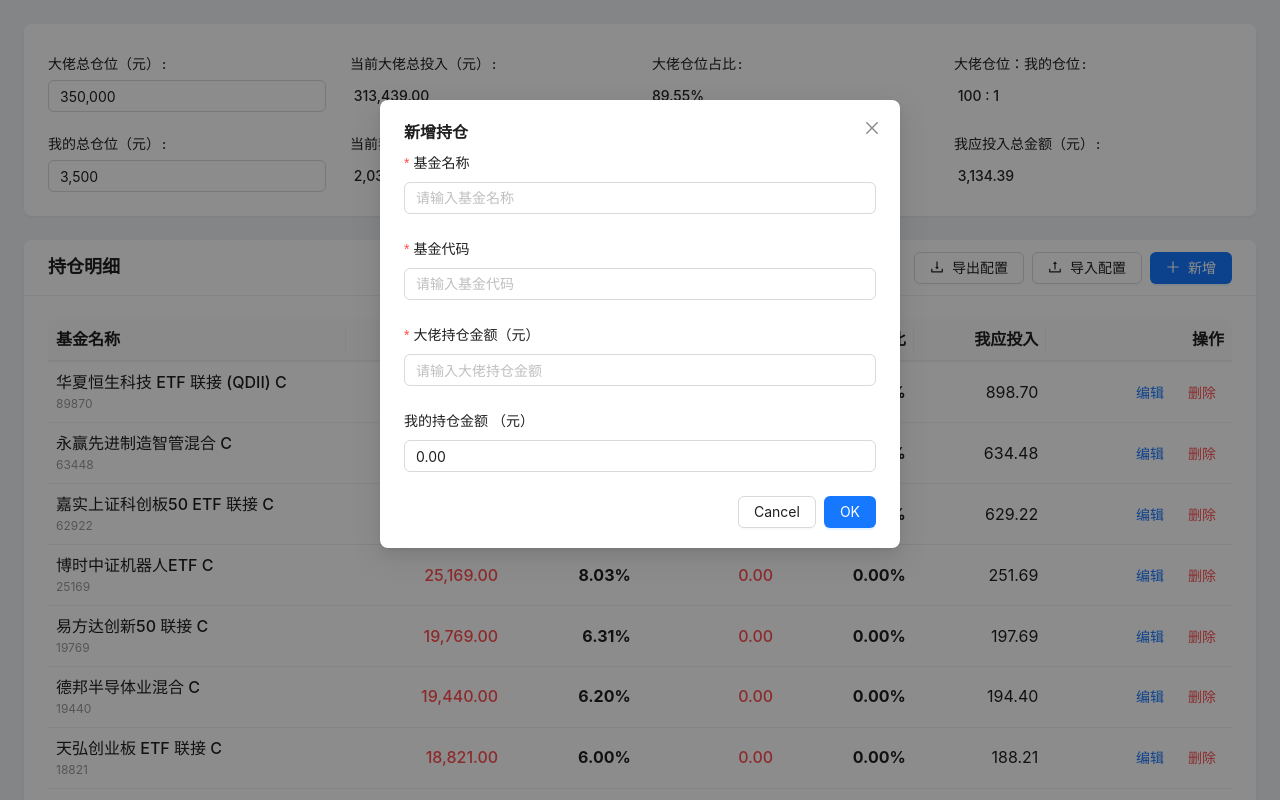
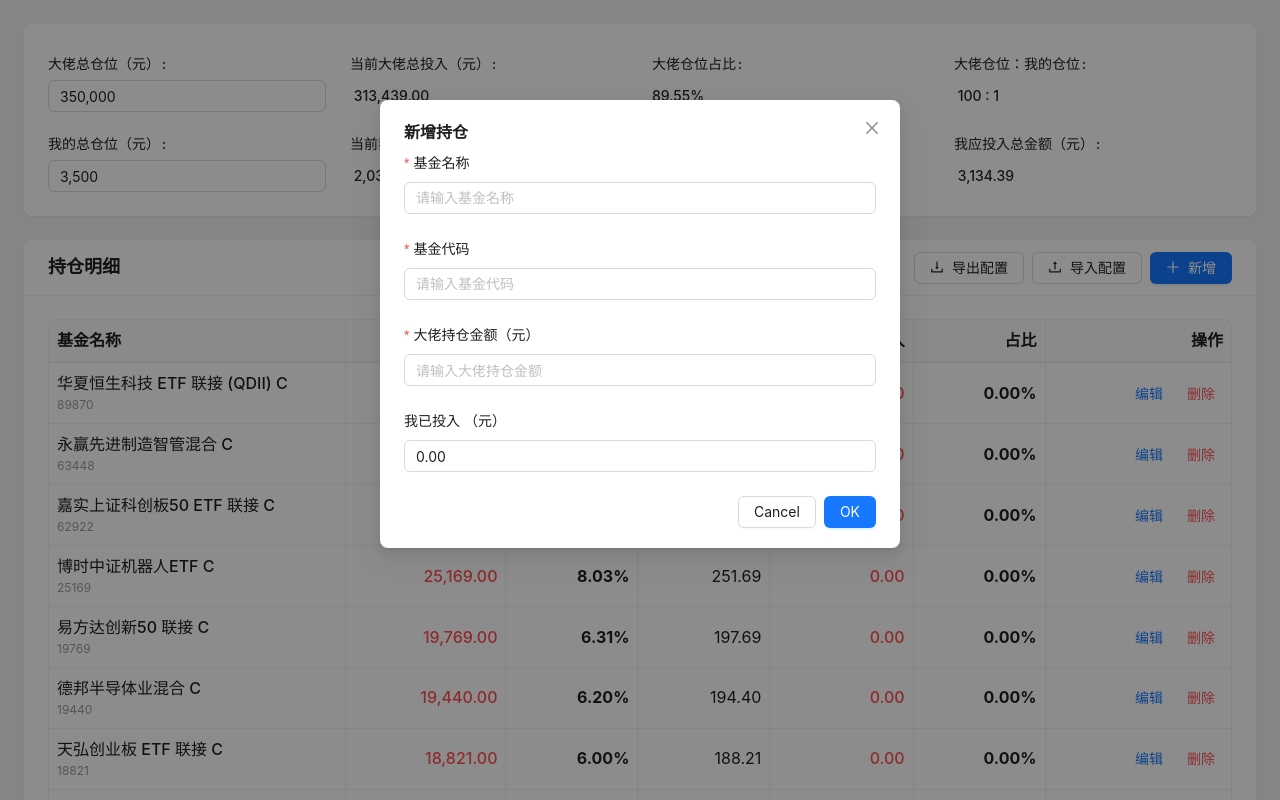
Before and after one commit to CoKoii/YJJSQ, a Vue app: page / in a window 1280 px wide. Both pictures are taken after a click on the button "新增". Shown: the top 800 px of the page. Built offline with nearby package versions, Linux system fonts and the light colour scheme.

Commit message:
更新表单标签，将“我的持仓金额”修改为“我已投入”；调整表格列标题，将“我的持仓金额”修改为“我已投入”，将“我应投入”修改为“占比”

```diff
--- a/src/components/HoldingsTable.vue
+++ b/src/components/HoldingsTable.vue
@@ -30,6 +30,7 @@
         :pagination="false"
         row-key="id"
         size="small"
+        bordered
       >
         <!-- 基金名称 -->
         <template #bodyCell="{ column, record }">
@@ -109,7 +110,7 @@
           />
         </a-form-item>
 
-        <a-form-item label="我的持仓金额	（元）" name="myActualAmount">
+        <a-form-item label="我已投入	（元）" name="myActualAmount">
           <a-input-number
             v-model:value="formData.myActualAmount"
             :min="0"
@@ -169,7 +170,13 @@ const columns = [
     align: 'right',
   },
   {
-    title: '我的持仓金额',
+    title: '我应投入',
+    key: 'shouldInvest',
+    width: 80,
+    align: 'right',
+  },
+  {
+    title: '我已投入',
     key: 'myActualAmount',
     width: 80,
     align: 'right',
@@ -177,12 +184,6 @@ const columns = [
   {
     title: '占比',
     key: 'myRatio',
-    width: 80,
-    align: 'right',
-  },
-  {
-    title: '我应投入',
-    key: 'shouldInvest',
     width: 80,
     align: 'right',
   },
```
